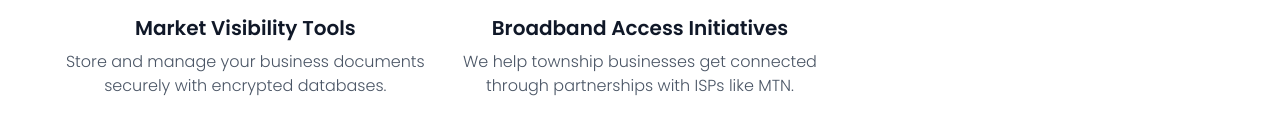
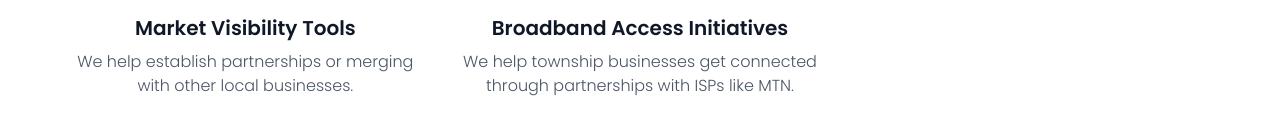
Before and after one commit to dumisa-sakhile/Tshwane, a React (Vite) app: page /pricing in a window 1280 px wide. Shown: the part 1178-1312 px from the top of the page. Built offline with nearby package versions, Linux system fonts and the light colour scheme; no server answers.

Commit message:
Update pricing.tsx

```diff
--- a/src/routes/pricing.tsx
+++ b/src/routes/pricing.tsx
@@ -408,8 +408,7 @@ function RouteComponent() {
               Market Visibility Tools
             </h3>
             <p className="text-gray-600">
-              Store and manage your business documents securely with encrypted
-              databases.
+              We help establish partnerships or merging with other local businesses.
             </p>
           </div>
 
```
